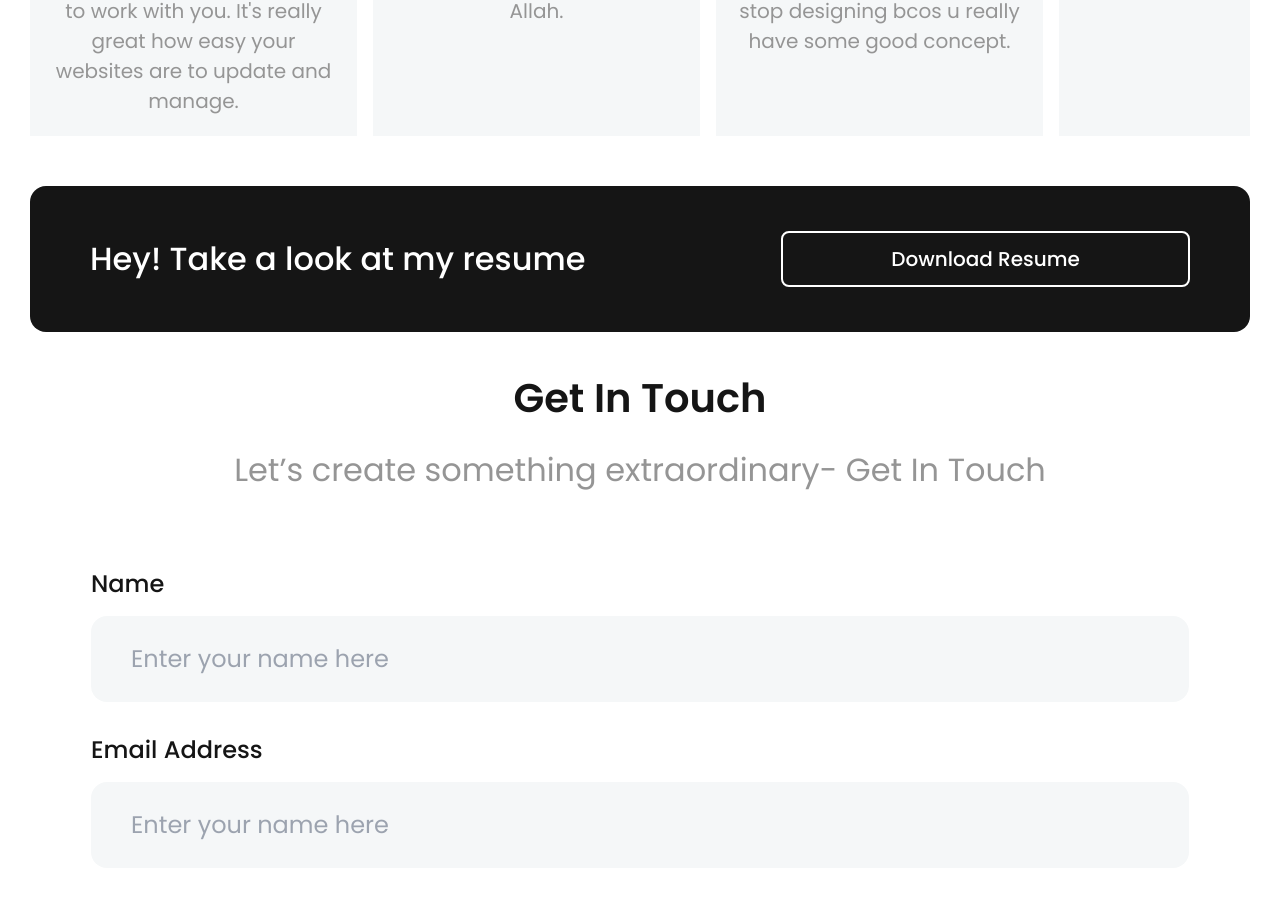
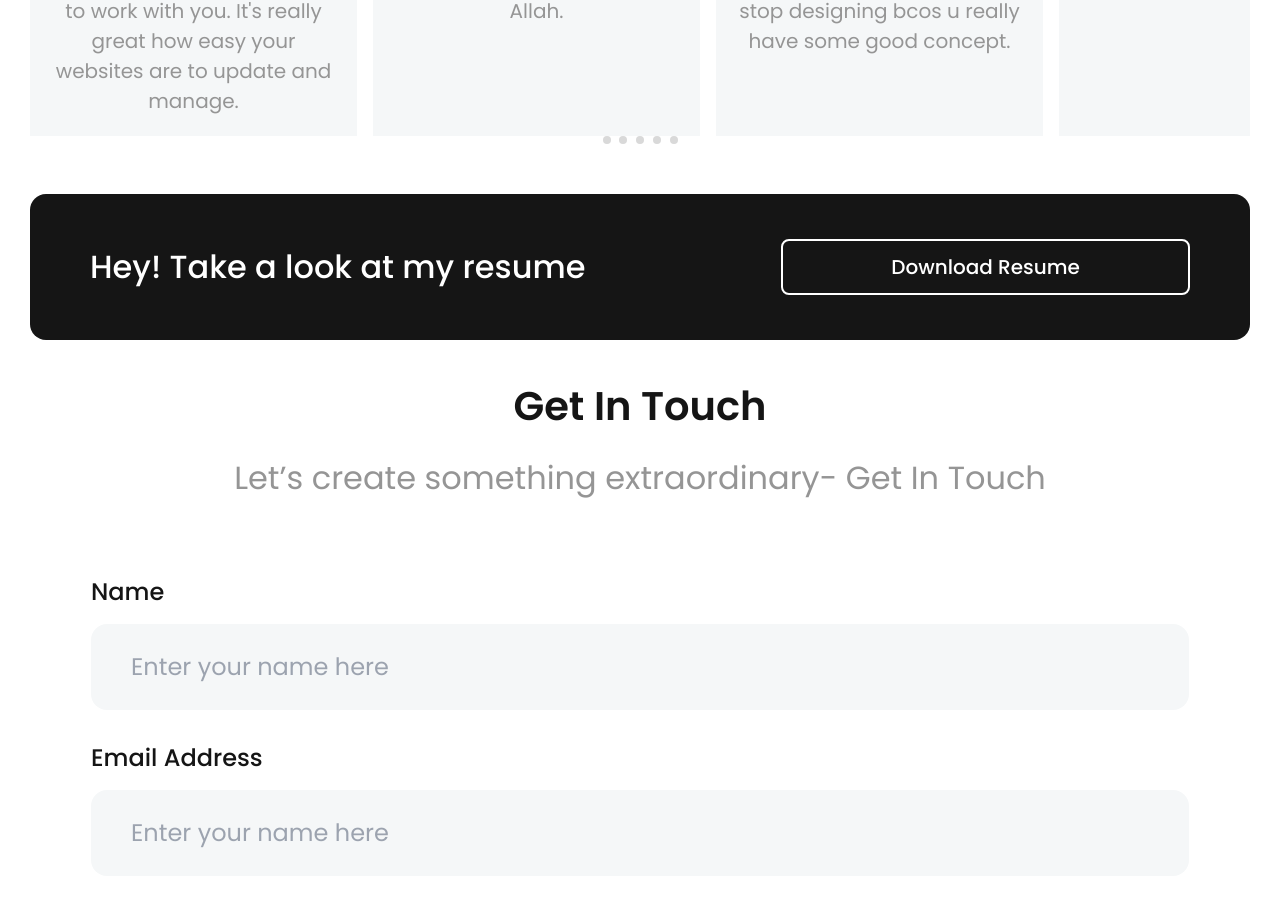
Before and after one commit to mmustaphak/ui-ux-portfolio, a React (Vite) app: page / in a window 1280 px wide. Shown: the part 3117-4022 px from the top of the page. Built offline with nearby package versions, Linux system fonts and the light colour scheme.

Commit message:
Added the functionality to scroll to desired testimonail on button click

```diff
--- a/src/components/Testimonial.jsx
+++ b/src/components/Testimonial.jsx
@@ -1,47 +1,87 @@
+import { useRef } from "react"
+
 export default function Testimonial() {
+
+  const testimonialRef = useRef(null)
+
+
   const data = [
     {
-      person: "Alamaster",
+      name: "Alamaster",
       message:
         "I just wanted to share a quick note and let you know that you are doing  really good job. I'm glad I decided to work with you. It's really great how easy your websites are to update and manage.",
     },
     {
-      person: "Dev Ade",
+      name: "Dev Ade",
       message:
         "I pray you become the best version of yourself and also the biggest techie in Arewa and Naija in a whole insha Allah.",
     },
     {
-      person: "Techbro",
+      name: "Techbro",
       message:
         "You have some cool stuff here, i’ll send your work to my other guys to see what the outcome will be. Don’t stop designing bcos u really have some good concept.",
     },
-    { person: "Damilola", message: "This is impressive, i must commend you." },
+    { name: "Damilola", message: "This is impressive, i must commend you." },
     {
-      person: "GDG",
+      name: "GDG",
       message:
         "Thanks to you and your team for bringing your passion and creativity to the design of #DevFest",
     },
   ];
 
-  const renderedTestimonials = data.map((person,index) => (
+  function getMap() {
+    if (!testimonialRef.current) {
+      testimonialRef.current = new Map()
+    }
+    return testimonialRef.current
+  }
+
+  function scrollToTestimonial(testimonial) {
+    const map = getMap();
+    const node = map.get(testimonial)
+    node.scrollIntoView({
+      behavior: "smooth",
+      block:"nearest",
+      inline:"center",
+    })
+  }
+
+
+  const renderedTestimonials = data.map((testimonial, index) => (
     <div
-      key={person}
-      id={index}
-      className="min-w-[327px] bg-whitish p-5 mr-4 snap-center snap-always"
+      key={testimonial}
+      ref={node => {
+        const map = getMap();
+        if (node) {
+          map.set(testimonial.name, node);
+        } else {
+          map.delete(testimonial)
+        }
+      }}
+      className={`testimonial${index} min-w-[327px] bg-whitish p-5 mr-4 snap-center snap-always`}
     >
       <h3 className="font-semibold text-[13.3px] text-black mt-[18px] md:text-lg lg:mt-8 lg:text-[1.5rem]">
-        From {person.person}
+        From {testimonial.name}
       </h3>
       <p className="text-[11px] mt-2 lg:mt-4 lg:text-[1.25rem]">
-        {person.message}
+        {testimonial.message}
       </p>
     </div>
   ));
+
+  const navigationButtons = data.map(person => {
+    return (<button key={person} onClick={()=>scrollToTestimonial(person.name)} className="size-2 bg-[#D9D9D9] rounded-full"></button>)
+  })
+
+
   return (
     <>
       <div className="testimonial relative flex mt-2 overflow-x-scroll snap-x snap-mandatory">
         {renderedTestimonials}
       </div>
+      <div className="flex justify-between mx-auto max-w-[75px]">
+        {navigationButtons}
+      </div>
     </>
   );
 }
```
